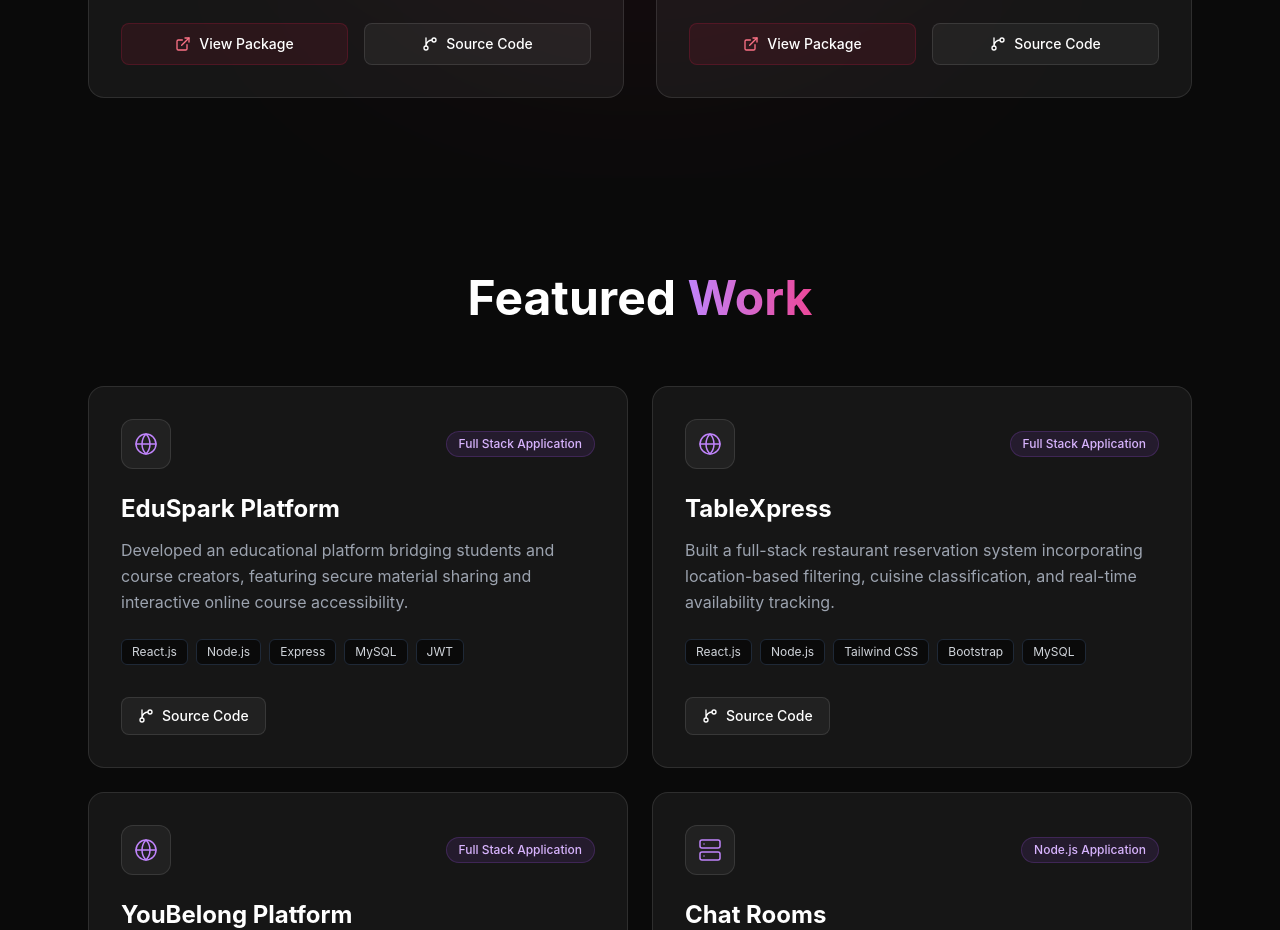
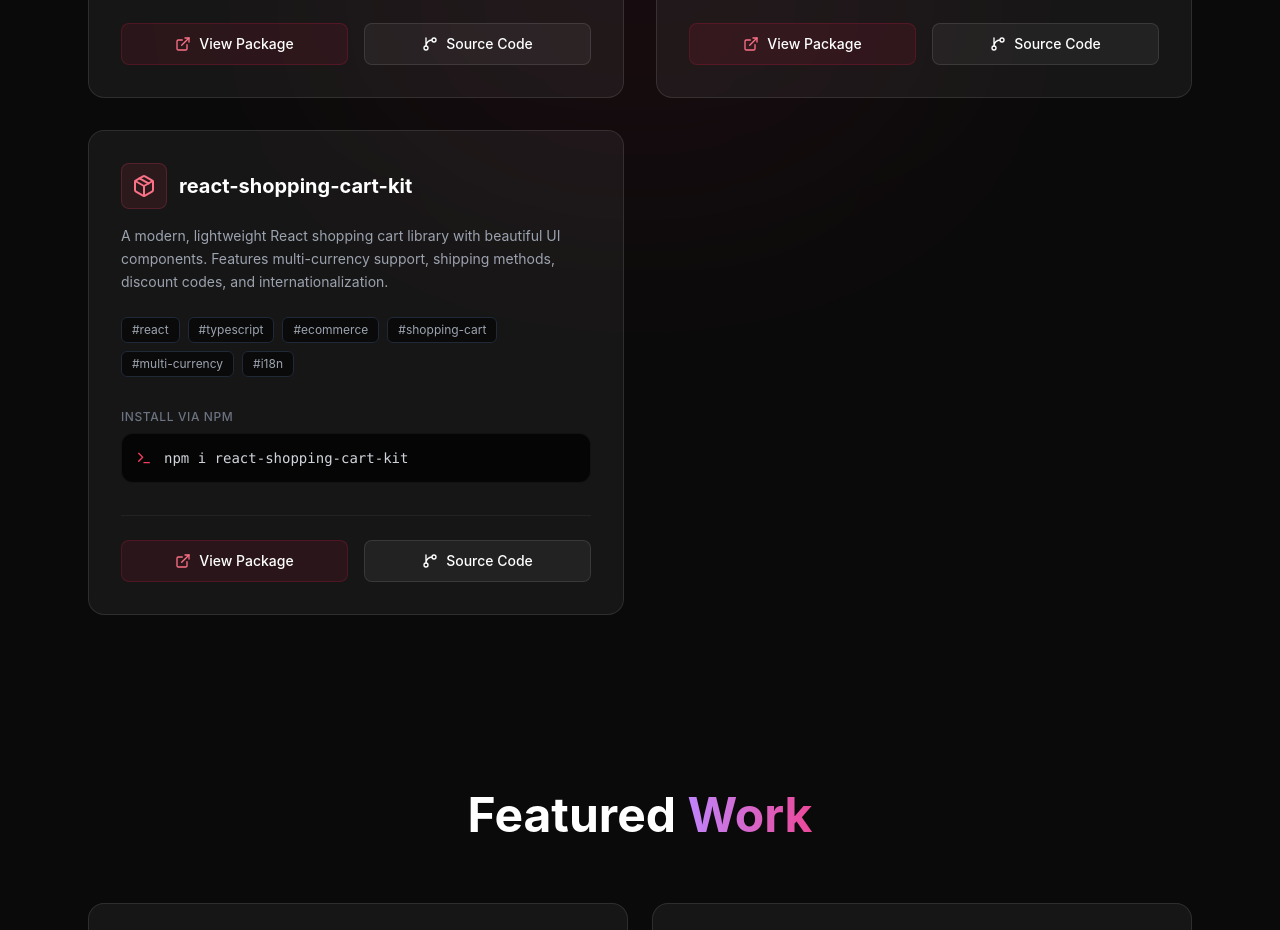
Before and after one commit to razan-aboushi/razan-aboushi-portfolio, a React (Create React App) app: page / in a window 1280 px wide. Shown: the part 3860-4790 px from the top of the page. Built offline with nearby package versions, Linux system fonts and the light colour scheme.

Commit message:
add new npm package

```diff
--- a/src/components/npmPackages.tsx
+++ b/src/components/npmPackages.tsx
@@ -32,6 +32,16 @@ const npmData: NpmPackageData[] = [
     links: {
       npm: "https://www.npmjs.com/package/mobile-date-picker",
       github: "https://github.com/razan-aboushi/my-react-mobile-datepicker",
+    }
+  },
+  {
+    name: "react-shopping-cart-kit",
+    description: "A modern, lightweight React shopping cart library with beautiful UI components. Features multi-currency support, shipping methods, discount codes, and internationalization.",
+    command: "npm i react-shopping-cart-kit",
+    tags: ["react", "typescript", "ecommerce", "shopping-cart", "multi-currency", "i18n"],
+    links: {
+      npm: "https://www.npmjs.com/package/react-shopping-cart-kit",
+      github: "https://github.com/razan-aboushi/react-shopping-cart",
     }
   }
 ];
```
